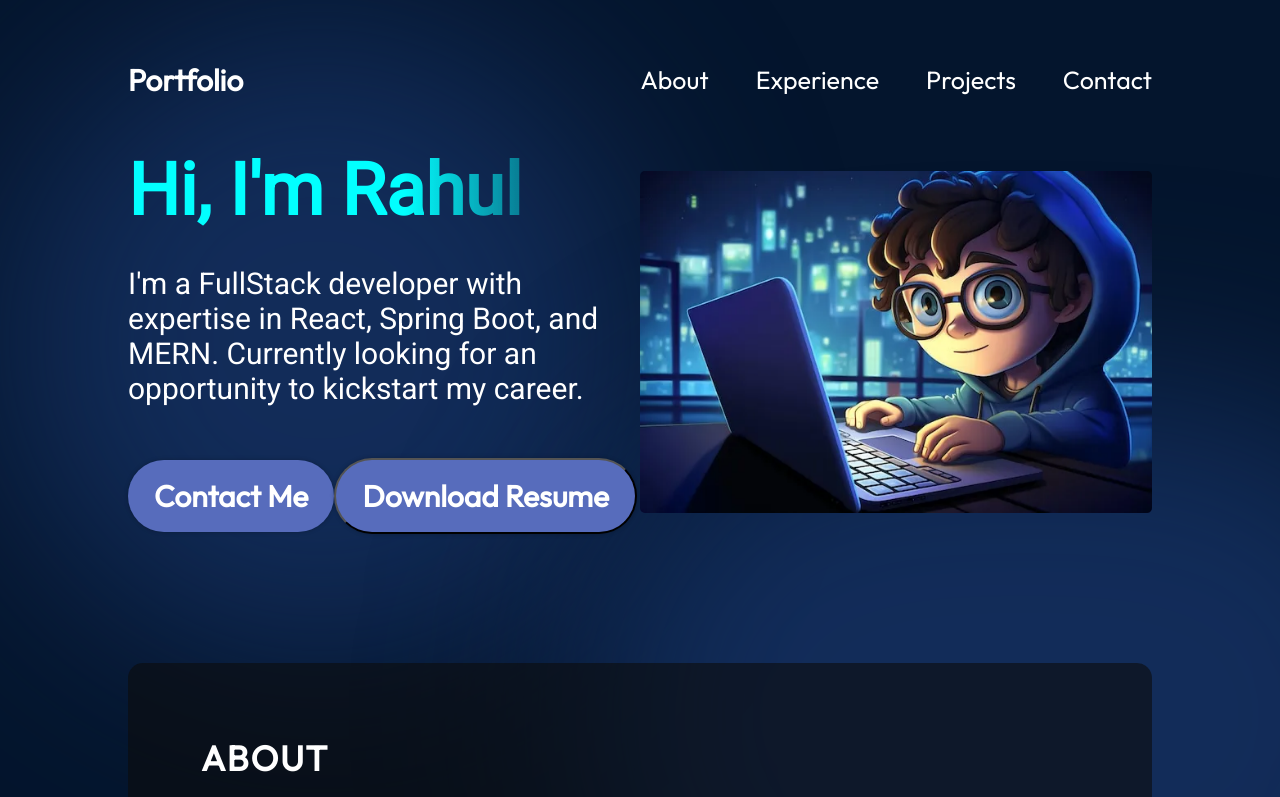
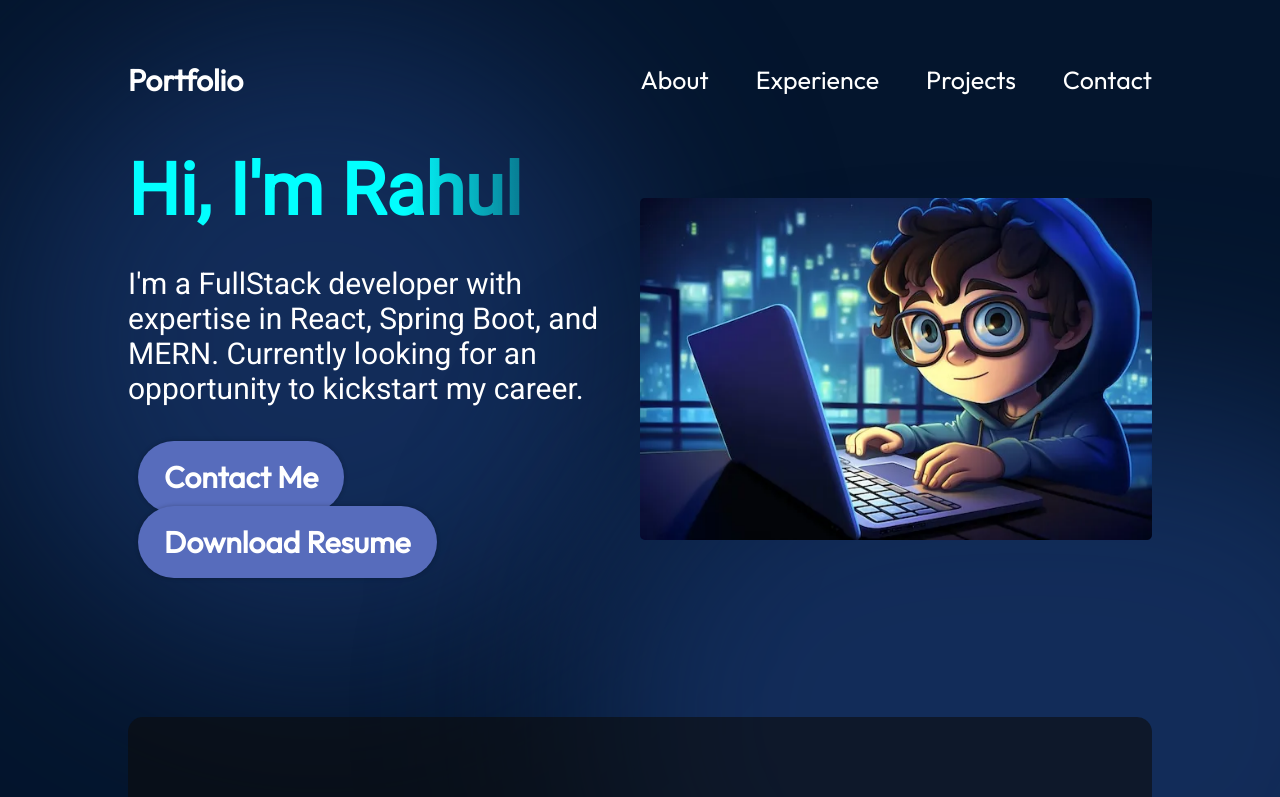
Before and after one commit to ankushchimote/p, a React (Vite) app: page / in a window 1280 px wide. Shown: the top 797 px of the page. Built offline with nearby package versions, Linux system fonts and the light colour scheme.

Commit message:
Update Hero.module.css

```diff
--- a/src/components/Hero/Hero.module.css
+++ b/src/components/Hero/Hero.module.css
@@ -47,7 +47,15 @@
   font-size: 30px;
   font-weight: 600;
   padding: 17px 26px;
+  border: none;
   box-shadow: 0 0 4px 0 rgba(0, 0, 0, 0.25);
+  margin: 10px;
+  cursor: pointer;
+  transition: background-color 0.3s ease-in-out;
+}
+.contactBtn:hover {
+  background-color: var(--color-secondary); /* Change to your desired hover color */
+  color: var(--color-hover-text); /* Adjust text color if needed */
 }
 
 .heroImg {
```
